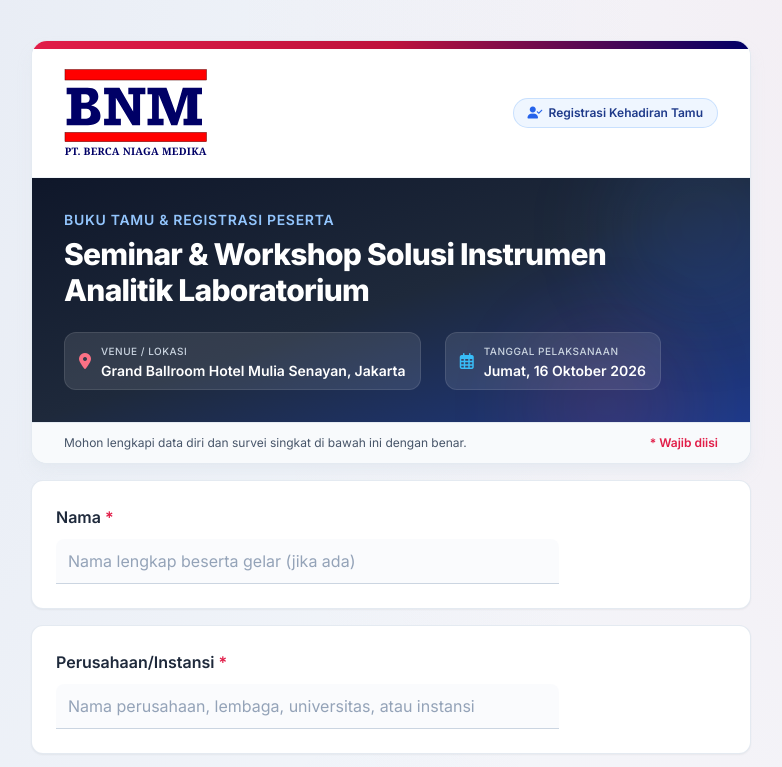
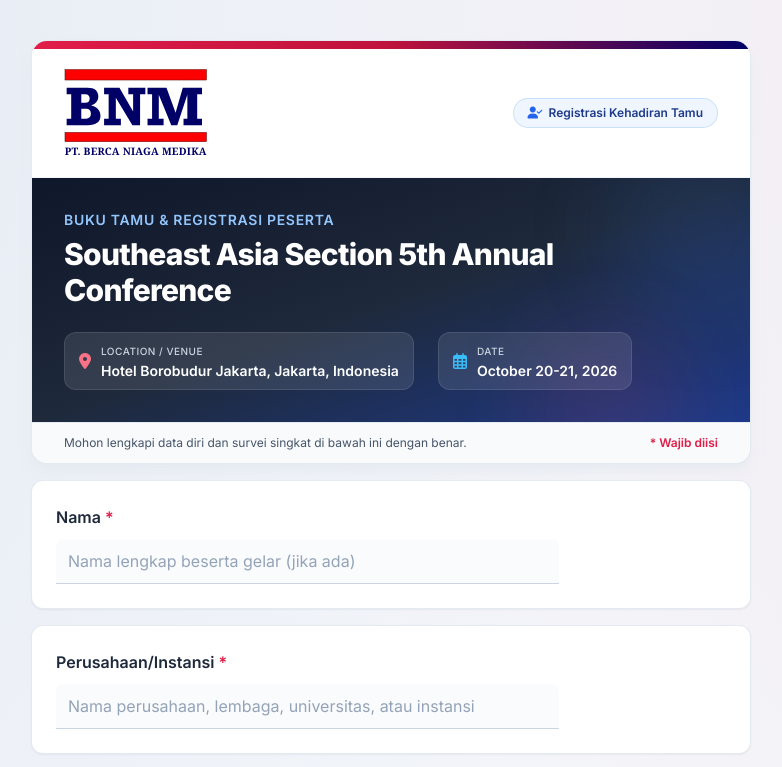
Before and after one commit to BNM-Jakarta/BUKUTAMU-AOAC-BNM, a plain HTML site: page index.html in a window 1280 px wide. Shown: the top 767 px of the page, without its empty margins (249-1031 px from the left). Drawn offline with nearby package versions, Linux system fonts and the light colour scheme.

Commit message:
Update event details in index.html

```diff
--- a/index.html
+++ b/index.html
@@ -188,7 +188,7 @@
                                 Buku Tamu &amp; Registrasi Peserta
                             </p>
                             <h1 id="displayEventTitle" class="text-xl sm:text-3xl font-extrabold tracking-tight text-white leading-snug">
-                                Seminar &amp; Workshop Solusi Instrumen Analitik Laboratorium
+                                Southeast Asia Section 5th Annual Conference
                             </h1>
                         </div>
 
@@ -197,16 +197,16 @@
                             <div class="flex items-start sm:items-center gap-2.5 bg-white/10 backdrop-blur-xs px-3.5 py-2 rounded-xl border border-white/10">
                                 <i class="fa-solid fa-location-dot text-rose-400 text-base mt-0.5 sm:mt-0"></i>
                                 <div>
-                                    <span class="block text-[10px] uppercase tracking-wider text-slate-300 font-medium">Venue / Lokasi</span>
-                                    <span id="displayEventVenue" class="font-semibold text-white">Grand Ballroom Hotel Mulia Senayan, Jakarta</span>
+                                    <span class="block text-[10px] uppercase tracking-wider text-slate-300 font-medium">Location / Venue</span>
+                                    <span id="displayEventVenue" class="font-semibold text-white">Hotel Borobudur Jakarta, Jakarta, Indonesia</span>
                                 </div>
                             </div>
 
                             <div class="flex items-start sm:items-center gap-2.5 bg-white/10 backdrop-blur-xs px-3.5 py-2 rounded-xl border border-white/10">
                                 <i class="fa-regular fa-calendar-days text-sky-400 text-base mt-0.5 sm:mt-0"></i>
                                 <div>
-                                    <span class="block text-[10px] uppercase tracking-wider text-slate-300 font-medium">Tanggal Pelaksanaan</span>
-                                    <span id="displayEventDate" class="font-semibold text-white">Jumat, 16 Oktober 2026</span>
+                                    <span class="block text-[10px] uppercase tracking-wider text-slate-300 font-medium">Date</span>
+                                    <span id="displayEventDate" class="font-semibold text-white">October 20-21, 2026</span>
                                 </div>
                             </div>
                         </div>
@@ -437,9 +437,9 @@
 
             // Informasi Acara yang tampil di Header Atas Formulir:
             SUBJUDUL_ACARA: "Buku Tamu & Registrasi Peserta",
-            JUDUL_ACARA: "Seminar & Workshop Solusi Instrumen Analitik Laboratorium",
-            VENUE_ACARA: "Grand Ballroom Hotel Mulia Senayan, Jakarta",
-            TANGGAL_ACARA: "Jumat, 16 Oktober 2026"
+            JUDUL_ACARA: "Southeast Asia Section 5th Annual Conference",
+            VENUE_ACARA: "Hotel Borobudur Jakarta, Jakarta, Indonesia",
+            TANGGAL_ACARA: "October 20-21, 2026"
         };
 
         /**
```
